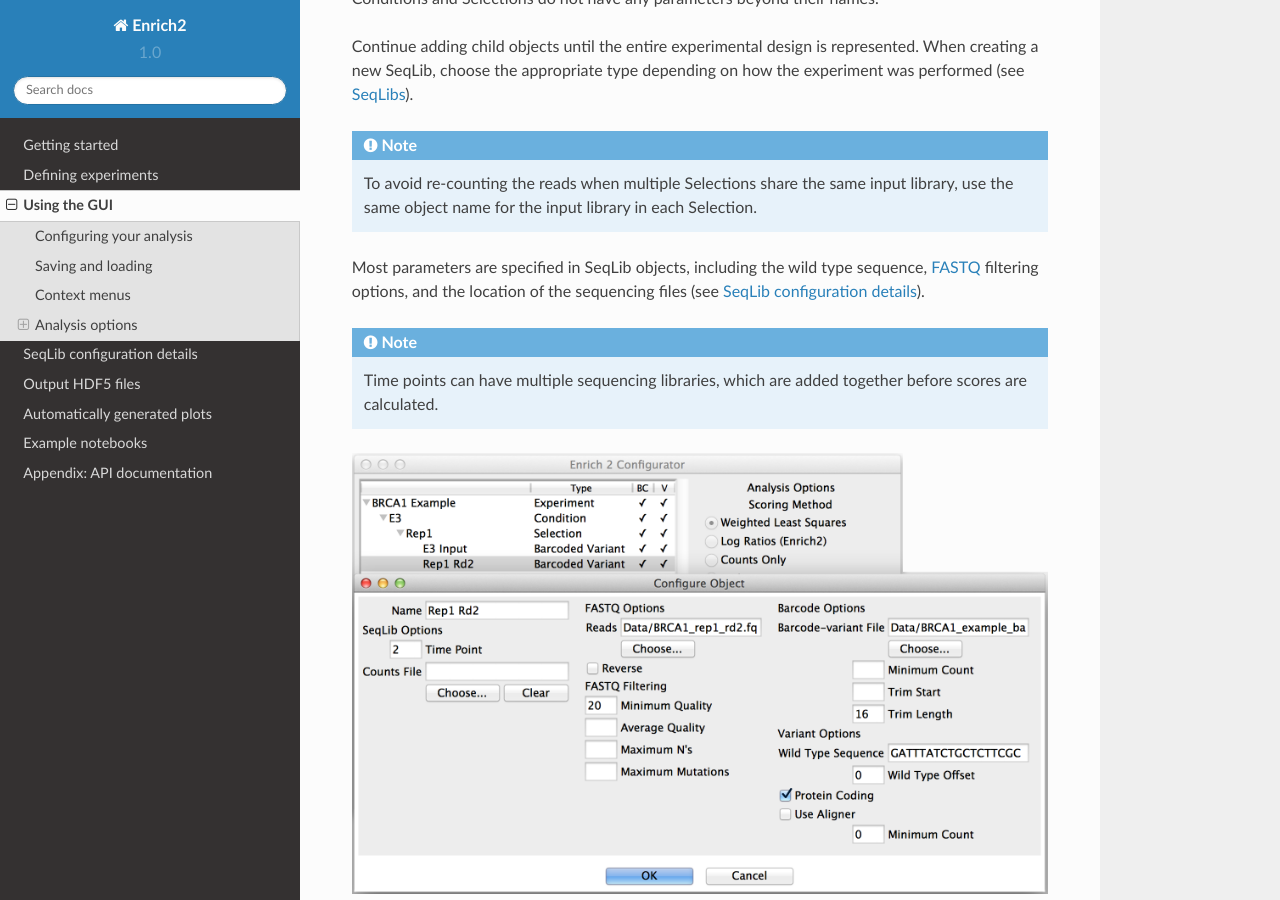
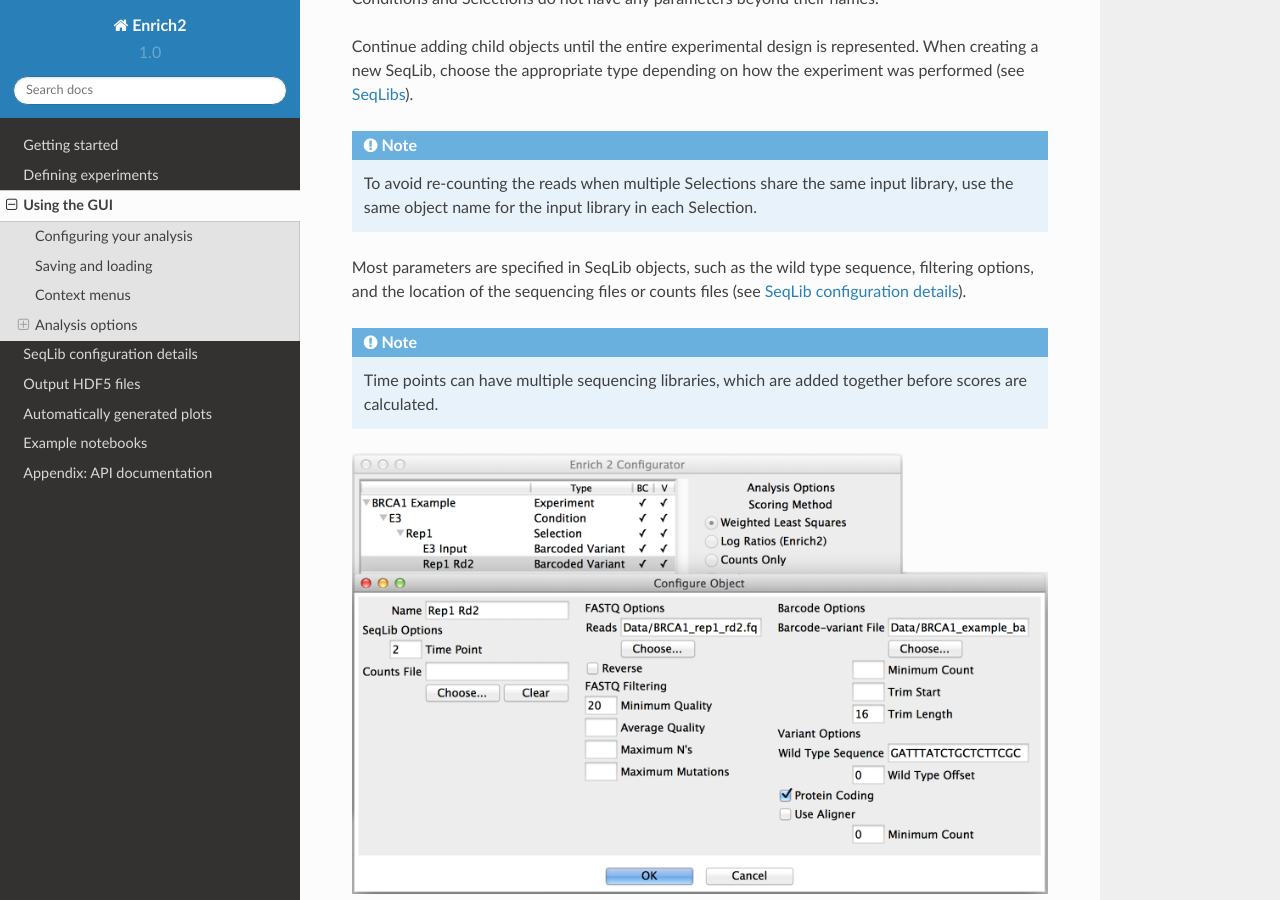
Before and after one commit to FowlerLab/Enrich2, a Sphinx documentation site: the page built from docs/gui.rst, in a window 1280 px wide and 900 px high, scrolled down 2290 px. Built offline with Sphinx 7.4.7 and the Read the Docs theme 2.0.0, drawn with Linux system fonts in a browser that asks for light colours; formulas are drawn with MathJax 3.

Commit message:
Minor documentation update.

```diff
--- a/docs/gui.rst
+++ b/docs/gui.rst
@@ -47,7 +47,7 @@
 
 .. note:: To avoid re-counting the reads when multiple Selections share the same input library, use the same object name for the input library in each Selection.
 
-Most parameters are specified in SeqLib objects, including the wild type sequence, FASTQ_ filtering options, and the location of the sequencing files (see :ref:`seqlib-configuration`).
+Most parameters are specified in SeqLib objects, such as the wild type sequence, filtering options, and the location of the sequencing files or counts files (see :ref:`seqlib-configuration`).
 
 .. note:: Time points can have multiple sequencing libraries, which are added together before scores are calculated.
 
```
